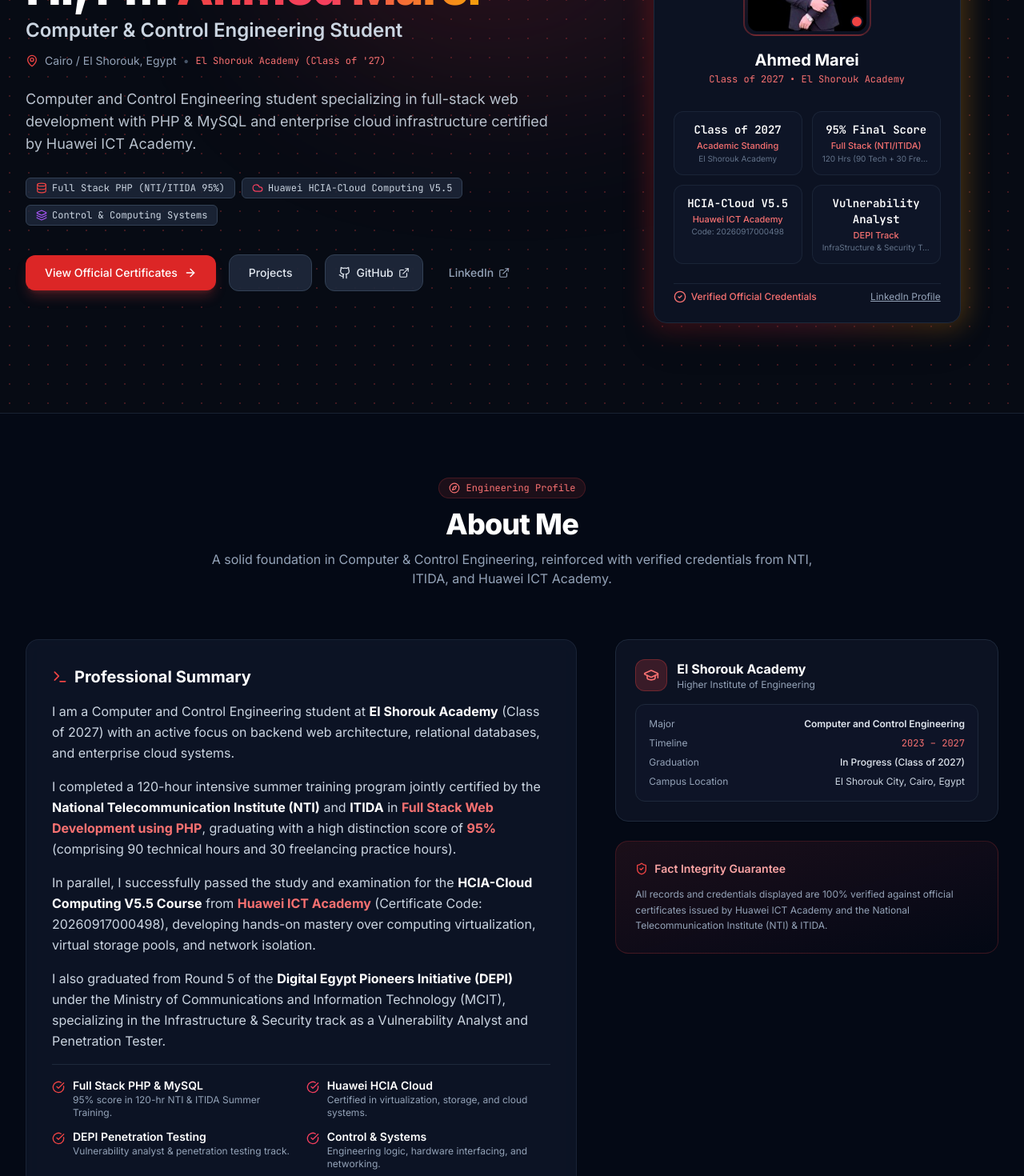
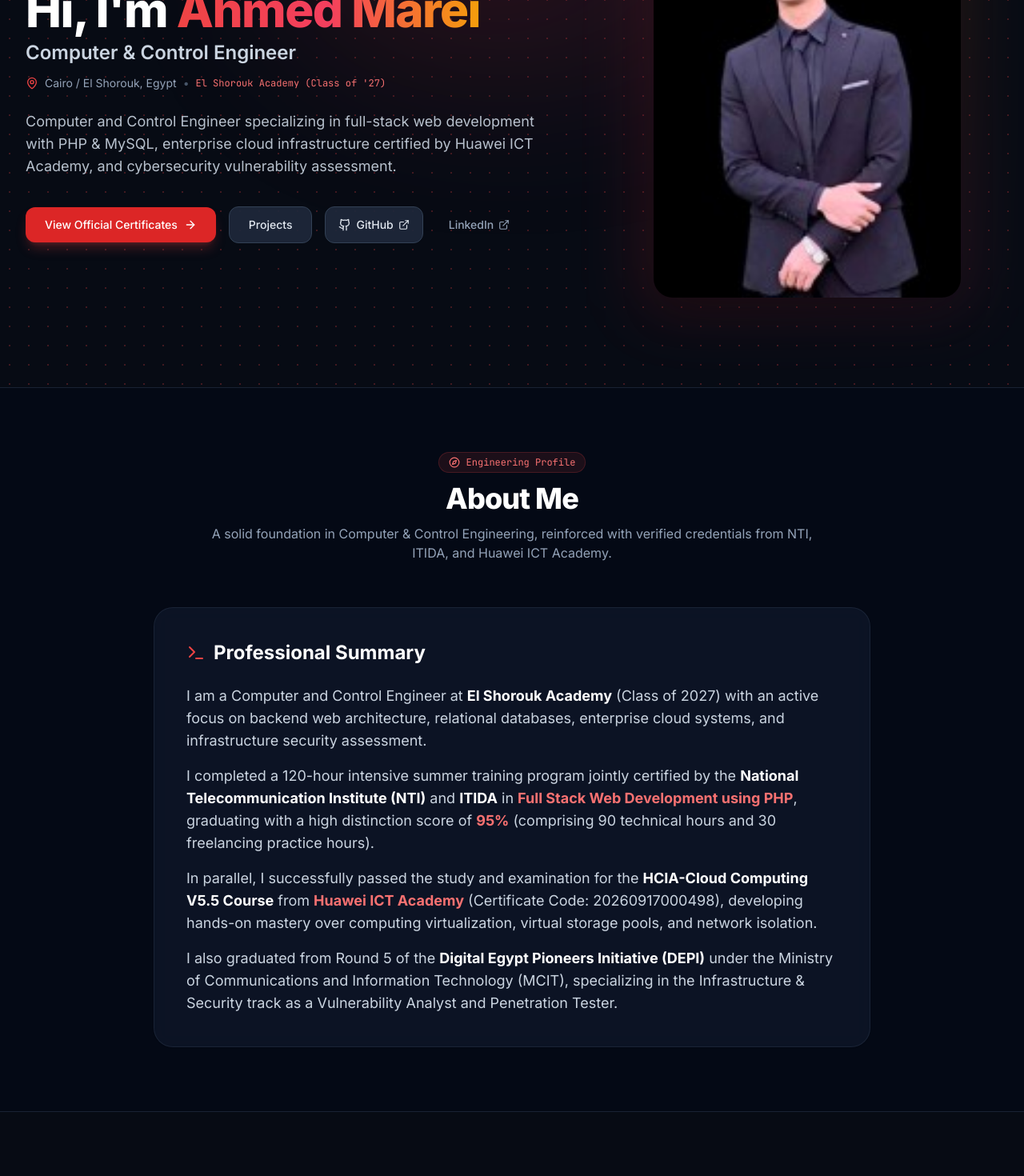
Before and after one commit to mar3iiiiii/portfolio, a React (Vite) app: page / in a window 1280 px wide. Shown: the part 300-1770 px from the top of the page at 80% size. Built offline with nearby package versions, Linux system fonts and the light colour scheme.

Commit message:
feat: enlarge hero portrait, streamline about section to professional summary, and replace student with engineer

```diff
--- a/index.html
+++ b/index.html
@@ -5,9 +5,9 @@
     <link rel="icon" type="image/jpeg" href="./ahmed_profile.jpg" />
     <meta name="viewport" content="width=device-width, initial-scale=1.0" />
     <title>Ahmed Marei | Computer & Control Engineering Portfolio</title>
-    <meta name="description" content="Personal Portfolio of Ahmed Marei — Computer and Control Engineering Student at El Shorouk Academy (Class of 2027). Certified in Full Stack Web Development (NTI & ITIDA 95%) and Cloud Computing (Huawei HCIA)." />
+    <meta name="description" content="Personal Portfolio of Ahmed Marei — Computer and Control Engineer at El Shorouk Academy (Class of 2027). Certified in Full Stack Web Development (NTI & ITIDA 95%) and Cloud Computing (Huawei HCIA)." />
     <meta property="og:title" content="Ahmed Marei | Computer & Control Engineering Portfolio" />
-    <meta property="og:description" content="Computer and Control Engineering student at El Shorouk Academy (Class of 2027). Certified in Full Stack Web Development (NTI & ITIDA 95%) and Cloud Computing (Huawei HCIA)." />
+    <meta property="og:description" content="Computer and Control Engineer at El Shorouk Academy (Class of 2027). Certified in Full Stack Web Development (NTI & ITIDA 95%) and Cloud Computing (Huawei HCIA)." />
     <meta property="og:image" content="./ahmed_profile.jpg" />
     <meta property="og:url" content="https://mar3iiiiii.github.io/portfolio/" />
     <meta name="theme-color" content="#0d090d" />
--- a/src/components/About.tsx
+++ b/src/components/About.tsx
@@ -1,21 +1,15 @@
 import React from 'react';
 import {
-  GraduationCap,
   Terminal,
-  ShieldCheck,
-  CheckCircle,
   Compass
 } from 'lucide-react';
-import { PORTFOLIO_DATA } from '../data/portfolioData';
 
 export const About: React.FC = () => {
-  const { education } = PORTFOLIO_DATA;
-
   return (
     <section id="about" className="py-20 relative bg-slate-100/50 dark:bg-slate-950/40 border-y border-slate-200/80 dark:border-slate-800/80">
       <div className="max-w-7xl mx-auto px-4 sm:px-6 lg:px-8">
 
-        <div className="text-center max-w-3xl mx-auto mb-16 space-y-3">
+        <div className="text-center max-w-3xl mx-auto mb-14 space-y-3">
           <div className="inline-flex items-center gap-2 px-3 py-1 rounded-full text-xs font-mono bg-red-500/10 text-red-600 dark:text-red-400 border border-red-500/20">
             <Compass className="w-3.5 h-3.5" />
             <span>Engineering Profile</span>
@@ -28,18 +22,16 @@
           </p>
         </div>
 
-        <div className="grid grid-cols-1 lg:grid-cols-12 gap-12 items-start">
-
-          <div className="lg:col-span-7 space-y-6">
-            <div className="glass-panel p-8 rounded-2xl border border-slate-200 dark:border-slate-800/80 shadow-sm space-y-4">
-              <h3 className="text-xl font-bold text-slate-900 dark:text-white flex items-center gap-2">
-                <Terminal className="w-5 h-5 text-red-500" />
+        <div className="max-w-4xl mx-auto">
+          <div className="glass-panel p-8 sm:p-10 rounded-3xl border border-slate-200 dark:border-slate-800/80 shadow-sm space-y-6">
+            <h3 className="text-xl sm:text-2xl font-bold text-slate-900 dark:text-white flex items-center gap-2.5">
+              <Terminal className="w-6 h-6 text-red-500" />
               <span>Professional Summary</span>
             </h3>
 
-              <div className="text-slate-600 dark:text-slate-300 leading-relaxed space-y-4 text-base">
+            <div className="text-slate-600 dark:text-slate-300 leading-relaxed space-y-4 text-base sm:text-lg">
               <p>
-                  I am a Computer and Control Engineering student at <strong className="text-slate-900 dark:text-white">El Shorouk Academy</strong> (Class of 2027) with an active focus on backend web architecture, relational databases, and enterprise cloud systems.
+                I am a Computer and Control Engineer at <strong className="text-slate-900 dark:text-white">El Shorouk Academy</strong> (Class of 2027) with an active focus on backend web architecture, relational databases, enterprise cloud systems, and infrastructure security assessment.
               </p>
               <p>
                 I completed a 120-hour intensive summer training program jointly certified by the <strong className="text-slate-900 dark:text-white">National Telecommunication Institute (NTI)</strong> and <strong className="text-slate-900 dark:text-white">ITIDA</strong> in <strong className="text-red-600 dark:text-red-400">Full Stack Web Development using PHP</strong>, graduating with a high distinction score of <strong className="text-red-600 dark:text-red-400">95%</strong> (comprising 90 technical hours and 30 freelancing practice hours).
@@ -51,92 +43,7 @@
                 I also graduated from Round 5 of the <strong className="text-slate-900 dark:text-white">Digital Egypt Pioneers Initiative (DEPI)</strong> under the Ministry of Communications and Information Technology (MCIT), specializing in the Infrastructure & Security track as a Vulnerability Analyst and Penetration Tester.
               </p>
             </div>
-
-              <div className="pt-4 border-t border-slate-200 dark:border-slate-800 grid grid-cols-1 sm:grid-cols-2 gap-3">
-                <div className="flex items-start gap-2.5">
-                  <CheckCircle className="w-4 h-4 text-red-500 mt-1 shrink-0" />
-                  <div>
-                    <h4 className="text-sm font-semibold text-slate-900 dark:text-white">Full Stack PHP & MySQL</h4>
-                    <p className="text-xs text-slate-500 dark:text-slate-400">95% score in 120-hr NTI & ITIDA Summer Training.</p>
           </div>
-                </div>
-
-                <div className="flex items-start gap-2.5">
-                  <CheckCircle className="w-4 h-4 text-rose-500 mt-1 shrink-0" />
-                  <div>
-                    <h4 className="text-sm font-semibold text-slate-900 dark:text-white">Huawei HCIA Cloud</h4>
-                    <p className="text-xs text-slate-500 dark:text-slate-400">Certified in virtualization, storage, and cloud systems.</p>
-                  </div>
-                </div>
-
-                <div className="flex items-start gap-2.5">
-                  <CheckCircle className="w-4 h-4 text-red-500 mt-1 shrink-0" />
-                  <div>
-                    <h4 className="text-sm font-semibold text-slate-900 dark:text-white">DEPI Penetration Testing</h4>
-                    <p className="text-xs text-slate-500 dark:text-slate-400">Vulnerability analyst & penetration testing track.</p>
-                  </div>
-                </div>
-
-                <div className="flex items-start gap-2.5">
-                  <CheckCircle className="w-4 h-4 text-rose-500 mt-1 shrink-0" />
-                  <div>
-                    <h4 className="text-sm font-semibold text-slate-900 dark:text-white">Control & Systems</h4>
-                    <p className="text-xs text-slate-500 dark:text-slate-400">Engineering logic, hardware interfacing, and networking.</p>
-                  </div>
-                </div>
-              </div>
-
-            </div>
-          </div>
-
-          <div className="lg:col-span-5 space-y-6">
-            <div className="p-6 rounded-2xl bg-white dark:bg-[#0c1222] border border-slate-200 dark:border-slate-800 shadow-sm space-y-4">
-              <div className="flex items-center gap-3">
-                <div className="w-10 h-10 rounded-xl bg-red-500/10 dark:bg-red-500/20 border border-red-500/30 flex items-center justify-center text-red-600 dark:text-red-400">
-                  <GraduationCap className="w-5 h-5" />
-                </div>
-                <div>
-                  <h3 className="text-base font-bold text-slate-900 dark:text-white">
-                    {education[0].institution}
-                  </h3>
-                  <p className="text-xs text-slate-500 dark:text-slate-400">
-                    {education[0].faculty}
-                  </p>
-                </div>
-              </div>
-
-              <div className="bg-slate-50 dark:bg-slate-900/60 p-4 rounded-xl space-y-2 border border-slate-100 dark:border-slate-800">
-                <div className="flex justify-between items-center text-xs">
-                  <span className="text-slate-500 dark:text-slate-400">Major</span>
-                  <span className="font-semibold text-slate-900 dark:text-slate-200">{education[0].major}</span>
-                </div>
-                <div className="flex justify-between items-center text-xs">
-                  <span className="text-slate-500 dark:text-slate-400">Timeline</span>
-                  <span className="font-mono text-red-600 dark:text-red-400">{education[0].period}</span>
-                </div>
-                <div className="flex justify-between items-center text-xs">
-                  <span className="text-slate-500 dark:text-slate-400">Graduation</span>
-                  <span className="font-medium text-slate-900 dark:text-slate-200">{education[0].status}</span>
-                </div>
-                <div className="flex justify-between items-center text-xs">
-                  <span className="text-slate-500 dark:text-slate-400">Campus Location</span>
-                  <span className="text-slate-700 dark:text-slate-300">{education[0].location}</span>
-                </div>
-              </div>
-            </div>
-
-            <div className="p-6 rounded-2xl bg-gradient-to-br from-red-500/10 via-rose-500/5 to-transparent border border-red-500/20 space-y-3">
-              <div className="flex items-center gap-2 text-red-700 dark:text-red-300 font-semibold text-sm">
-                <ShieldCheck className="w-4 h-4 text-red-500" />
-                <span>Fact Integrity Guarantee</span>
-              </div>
-              <p className="text-xs text-slate-600 dark:text-slate-400 leading-relaxed">
-                All records and credentials displayed are 100% verified against official certificates issued by Huawei ICT Academy and the National Telecommunication Institute (NTI) & ITIDA.
-              </p>
-            </div>
-
-          </div>
-
         </div>
 
       </div>
--- a/src/components/Hero.tsx
+++ b/src/components/Hero.tsx
@@ -2,10 +2,6 @@
 import {
   ArrowRight,
   MapPin,
-  CheckCircle2,
-  Layers,
-  Database,
-  Cloud,
   ExternalLink,
   Github
 } from 'lucide-react';
@@ -44,23 +40,8 @@
             </div>
 
             <p className="text-base sm:text-lg text-slate-600 dark:text-slate-300/90 leading-relaxed max-w-2xl mx-auto lg:mx-0">
-              Computer and Control Engineering student specializing in full-stack web development with PHP & MySQL and enterprise cloud infrastructure certified by Huawei ICT Academy.
+              Computer and Control Engineer specializing in full-stack web development with PHP & MySQL, enterprise cloud infrastructure certified by Huawei ICT Academy, and cybersecurity vulnerability assessment.
             </p>
-
-            <div className="flex flex-wrap items-center justify-center lg:justify-start gap-2 pt-1">
-              <span className="inline-flex items-center gap-1.5 px-3 py-1 rounded-md text-xs font-mono bg-slate-100 dark:bg-slate-800/80 border border-slate-200 dark:border-slate-700 text-slate-700 dark:text-slate-300">
-                <Database className="w-3.5 h-3.5 text-red-500" />
-                Full Stack PHP (NTI/ITIDA 95%)
-              </span>
-              <span className="inline-flex items-center gap-1.5 px-3 py-1 rounded-md text-xs font-mono bg-slate-100 dark:bg-slate-800/80 border border-slate-200 dark:border-slate-700 text-slate-700 dark:text-slate-300">
-                <Cloud className="w-3.5 h-3.5 text-rose-500" />
-                Huawei HCIA-Cloud Computing V5.5
-              </span>
-              <span className="inline-flex items-center gap-1.5 px-3 py-1 rounded-md text-xs font-mono bg-slate-100 dark:bg-slate-800/80 border border-slate-200 dark:border-slate-700 text-slate-700 dark:text-slate-300">
-                <Layers className="w-3.5 h-3.5 text-purple-500" />
-                Control & Computing Systems
-              </span>
-            </div>
 
             <div className="flex flex-wrap items-center justify-center lg:justify-start gap-4 pt-3">
               <a
@@ -101,63 +82,18 @@
             </div>
           </div>
 
-          <div className="lg:col-span-5 flex justify-center">
-            <div className="relative w-full max-w-sm">
-              <div className="absolute -inset-1.5 bg-gradient-to-r from-red-600 via-rose-500 to-amber-500 rounded-3xl blur-lg opacity-30 group-hover:opacity-60 transition duration-1000"></div>
+          <div className="lg:col-span-5 flex justify-center items-center">
+            <div className="relative group">
+              {/* Elegant ambient glow behind photo */}
+              <div className="absolute -inset-4 bg-gradient-to-tr from-red-600/30 via-rose-500/20 to-amber-500/20 rounded-3xl blur-2xl opacity-60 group-hover:opacity-85 transition duration-700"></div>
 
-              <div className="relative bg-white dark:bg-[#0c1222] border border-slate-200 dark:border-slate-800 rounded-2xl p-6 shadow-2xl space-y-6">
-                <div className="relative flex flex-col items-center">
-                  <div className="relative w-40 h-40 rounded-2xl overflow-hidden border-2 border-red-500/30 p-1 bg-gradient-to-b from-red-500/20 to-transparent">
-                    <img
-                      src={personal.profileImage}
-                      alt={personal.name}
-                      className="w-full h-full object-cover rounded-xl"
-                    />
-                    <div className="absolute bottom-2 right-2 w-4 h-4 rounded-full bg-red-500 border-2 border-white dark:border-[#0c1222] shadow"></div>
-                  </div>
-
-                  <h3 className="mt-4 text-xl font-bold text-slate-900 dark:text-white">
-                    {personal.name}
-                  </h3>
-                  <p className="text-xs font-mono text-red-600 dark:text-red-400 mt-0.5">
-                    Class of 2027 • El Shorouk Academy
-                  </p>
-                </div>
-
-                <div className="grid grid-cols-2 gap-3 pt-2">
-                  {personal.keyHighlights.slice(0, 4).map((highlight, idx) => (
-                    <div
-                      key={idx}
-                      className="bg-slate-50 dark:bg-slate-900/80 border border-slate-200/80 dark:border-slate-800/80 rounded-xl p-3 text-center"
-                    >
-                      <div className="text-sm font-bold text-slate-900 dark:text-white font-mono">
-                        {highlight.value}
-                      </div>
-                      <div className="text-[11px] font-medium text-red-600 dark:text-red-400 mt-0.5">
-                        {highlight.label}
-                      </div>
-                      <div className="text-[10px] text-slate-400 dark:text-slate-500 truncate">
-                        {highlight.subtext}
-                      </div>
-                    </div>
-                  ))}
-                </div>
-
-                <div className="pt-2 border-t border-slate-100 dark:border-slate-800/80 flex items-center justify-between text-xs text-slate-500 dark:text-slate-400">
-                  <span className="flex items-center gap-1.5 text-red-600 dark:text-red-400 font-medium">
-                    <CheckCircle2 className="w-4 h-4" />
-                    Verified Official Credentials
-                  </span>
-                  <a
-                    href={personal.linkedinUrl}
-                    target="_blank"
-                    rel="noopener noreferrer"
-                    className="hover:text-slate-900 dark:hover:text-white underline"
-                  >
-                    LinkedIn Profile
-                  </a>
-                </div>
-
+              {/* Clean, large portrait photo without border card */}
+              <div className="relative w-72 sm:w-80 md:w-96 aspect-[3/4] rounded-3xl overflow-hidden shadow-2xl">
+                <img
+                  src={personal.profileImage}
+                  alt={personal.name}
+                  className="w-full h-full object-cover object-top transition duration-500 group-hover:scale-105"
+                />
               </div>
             </div>
           </div>
--- a/src/data/portfolioData.ts
+++ b/src/data/portfolioData.ts
@@ -56,15 +56,15 @@
 export const PORTFOLIO_DATA = {
   personal: {
     name: "Ahmed Marei",
-    title: "Computer & Control Engineering Student",
+    title: "Computer & Control Engineer",
     subTitle: "Full Stack Web Developer (PHP/MySQL) • Cloud Associate (Huawei HCIA) • Vulnerability Analyst & Penetration Tester (DEPI)",
-    headline: "Computer and Control Engineering student at El Shorouk Academy (Class of 2027) with verified expertise in Full Stack Web Development (NTI & ITIDA 95%), Cloud Computing (Huawei HCIA), and Infrastructure & Security (DEPI Vulnerability Analyst & Penetration Tester).",
+    headline: "Computer and Control Engineer at El Shorouk Academy (Class of 2027) with verified expertise in Full Stack Web Development (NTI & ITIDA 95%), Cloud Computing (Huawei HCIA), and Infrastructure & Security (DEPI Vulnerability Analyst & Penetration Tester).",
     location: "Cairo / El Shorouk, Egypt",
     linkedinUrl: "https://www.linkedin.com/in/ahmed-marei-m",
     githubUrl: "https://github.com/mar3iiiiii",
     profileImage: profileImage,
     statusBadge: "Open to Practical Training & Internships",
-    aboutSummary: `I am a Computer and Control Engineering student at El Shorouk Academy (Class of 2027) focused on building secure full-stack web applications, scalable cloud computing architectures, and conducting infrastructure security assessments.
+    aboutSummary: `I am a Computer and Control Engineer at El Shorouk Academy (Class of 2027) focused on building secure full-stack web applications, scalable cloud computing architectures, and conducting infrastructure security assessments.
 
 I hold an official Summer Training Certificate in Full Stack Web Development using PHP from the National Telecommunication Institute (NTI) & ITIDA, completing 120 hours (90 technical + 30 freelancing) with an outstanding 95% final score. Additionally, I am certified in HCIA-Cloud Computing V5.5 by Huawei ICT Academy, mastering computing virtualization, distributed storage, and cloud infrastructure operations.
 
@@ -106,7 +106,7 @@
       hours: "120 Total Hours (90 Technical + 30 Freelancing)",
       description: "Completed an intensive 120-hour professional summer training course jointly certified by ITIDA and NTI, mastering end-to-end full-stack web engineering and digital freelancing.",
       achievements: [
-        "Achieved an outstanding 95% final evaluation score (Student ID: 325230).",
+        "Achieved an outstanding 95% final evaluation score (ID: 325230).",
         "Engineered full-stack applications with PHP backend, MySQL relational databases, session auth, and responsive UI.",
         "Completed 30 dedicated hours in freelancing, client communication, and project delivery under ITIDA guidance.",
         "Jointly signed by Eng. Ahmed El Zaher (ITIDA CEO) and Prof. Ahmed Khattab (NTI Director)."
@@ -253,7 +253,7 @@
       issueDate: "27 August 2026",
       score: "95% Final Score",
       hours: "120 Total Hours (90 Technical + 30 Freelancing)",
-      code: "Student ID: 325230",
+      code: "ID: 325230",
       details: "Official Summer Training Certificate in Full Stack Web Development using PHP (02 to 27 August 2026). Jointly awarded with ITIDA and signed by Eng. Ahmed El Zaher (ITIDA CEO) and Prof. Ahmed Khattab (NTI Director).",
       certificateImage: ntiCertImage,
       tags: ["PHP", "MySQL", "Full Stack", "ITIDA", "NTI", "95% Score", "Freelancing"]
```
Lines whose indentation alone changed are shown as unchanged.
